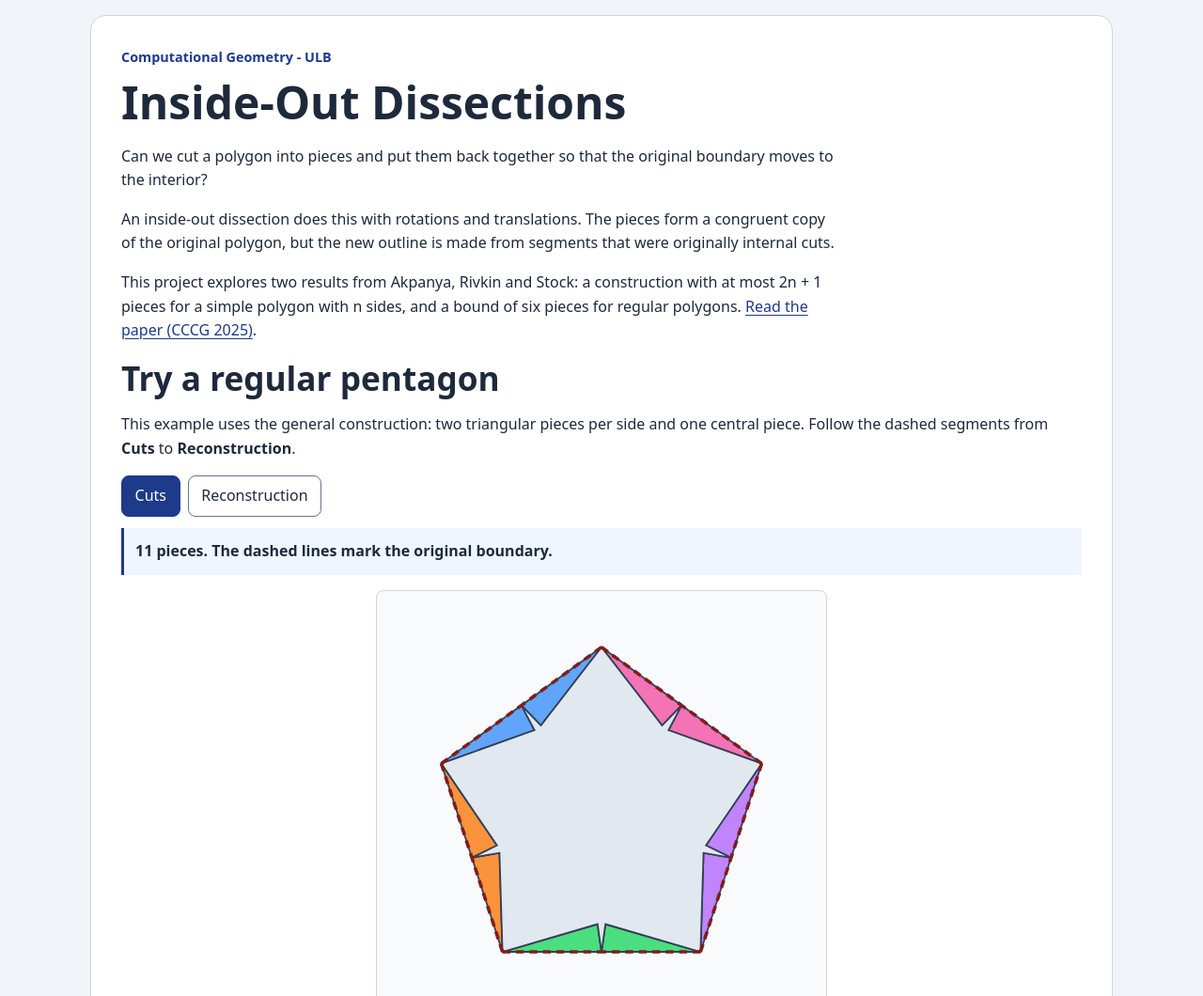
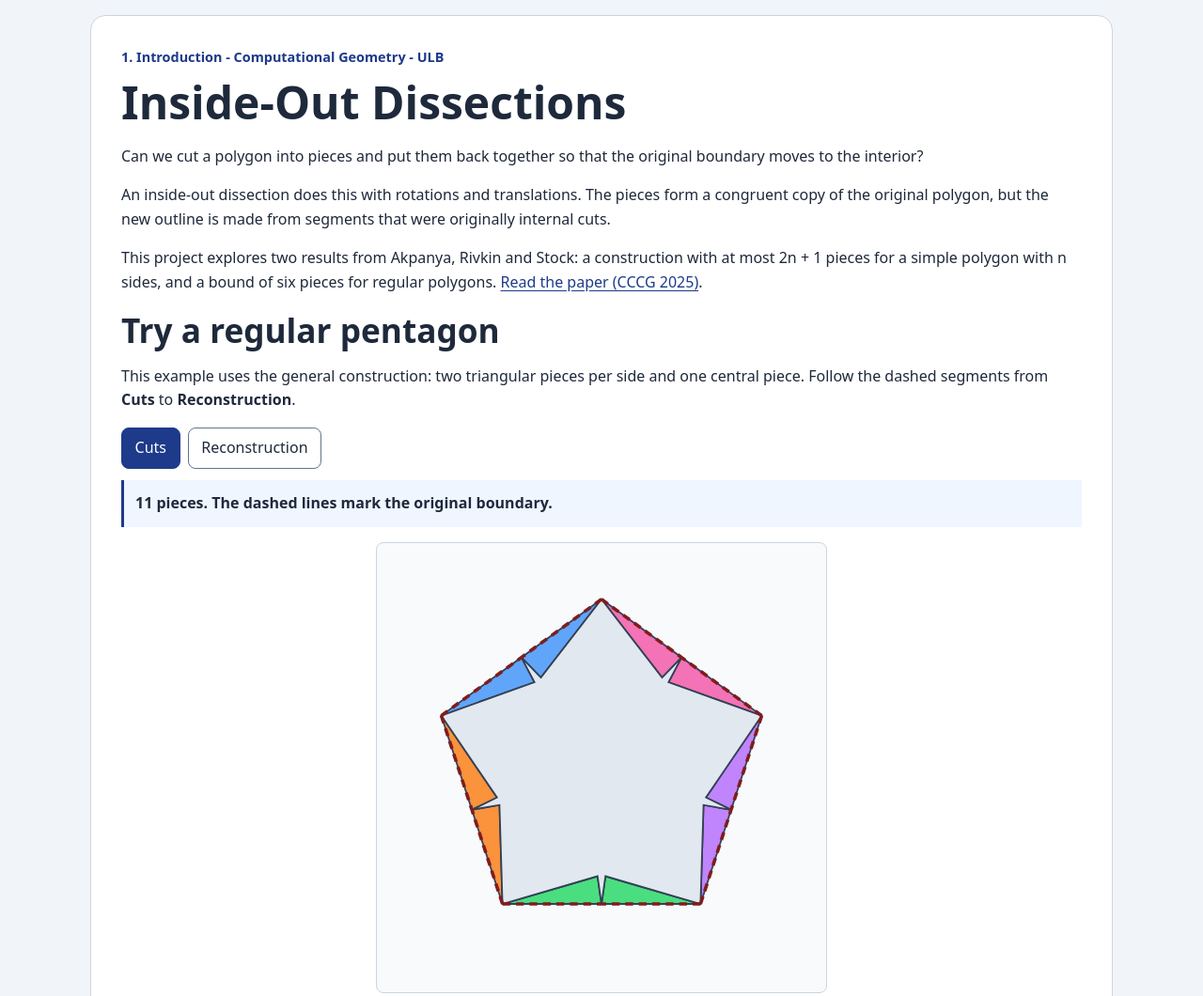
Before and after one commit to RobertoCuevasP/Inside-Out-Disections, a plain HTML site: page index.html in a window 1280 px wide. Shown: the top 1060 px of the page at 94% size. Drawn offline with Linux system fonts and the light colour scheme.

Commit message:
Margin style correction

```diff
--- a/index.html
+++ b/index.html
@@ -9,7 +9,7 @@
 <body>
   <section id="introduction" class="intro" aria-labelledby="intro-title">
     <header>
-      <p class="intro-eyebrow">Computational Geometry - ULB</p>
+      <p class="intro-eyebrow">1. Introduction - Computational Geometry - ULB</p>
       <h1 id="intro-title">Inside-Out Dissections</h1>
       <p>Can we cut a polygon into pieces and put them back together so that the original boundary moves to the interior?</p>
       <p>An inside-out dissection does this with rotations and translations. The pieces form a congruent copy of the original polygon, but the new outline is made from segments that were originally internal cuts.</p>
--- a/src/style.css
+++ b/src/style.css
@@ -61,12 +61,6 @@ p {
 a {
     color: var(--accent);
     text-underline-offset: 0.2em;
-}
-
-.intro header,
-.general-header,
-.regular-explanation {
-    max-width: 48rem;
 }
 
 .intro-eyebrow,
```
